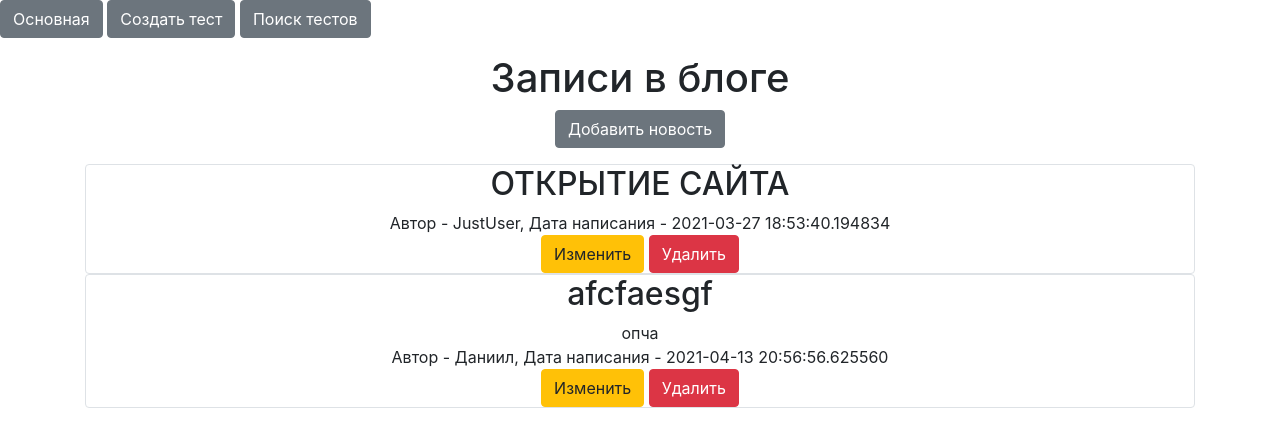
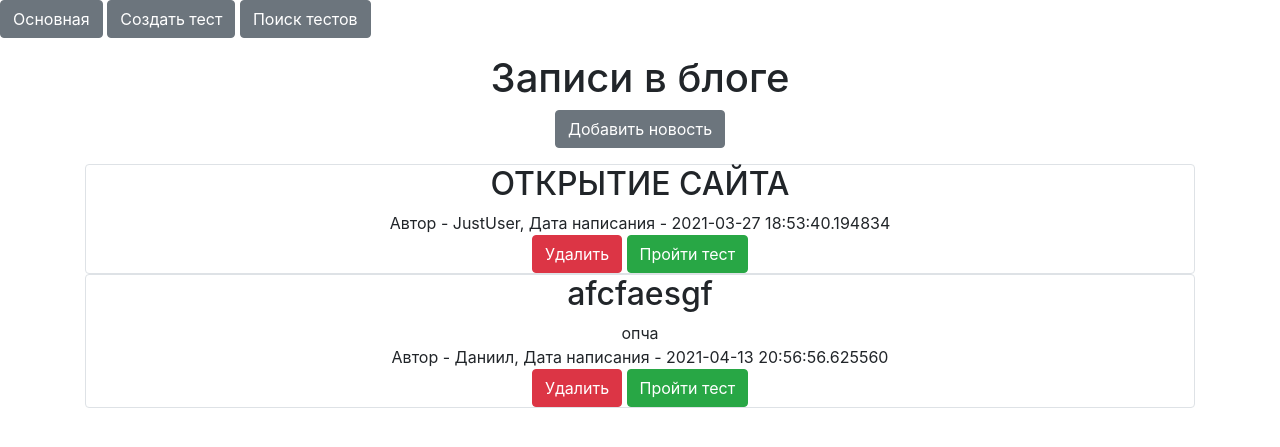
Before and after one commit to w-o-p/web, a Flask app: page / in a window 1280 px wide. Shown: the part 74-521 px from the top of the page. Run offline with Flask 2, Linux system fonts and the light colour scheme; a user stored in the database is signed in; data comes from the database, SQL or seed files in the repository; some libraries are stand-ins or nearby versions.

Commit message:
run_test

```diff
--- a/forms/news.py
+++ b/forms/news.py
@@ -18,6 +18,7 @@ class TestForm(FlaskForm):
     submit = SubmitField('Сохранить тест')
     run_test = SubmitField('Пройти тест')
     add_picture = SubmitField('Добавить изображение')
+    but_answer = SubmitField("Раньше 8")
 
 
     save_question = False
--- a/main.py
+++ b/main.py
@@ -136,6 +136,13 @@ def edit_news():
     return render_template('test.html', form=form)
 
 
+@app.route('/tests_run', methods=['GET', 'POST'])
+@login_required
+def run_news():
+    form = TestForm()
+    return render_template('run_test.html', form=form)
+
+
 @app.route('/tests_delete/<int:id>', methods=['GET', 'POST'])
 @login_required
 def news_delete(id):
--- a/templates/index.html
+++ b/templates/index.html
@@ -18,13 +18,19 @@
     </div>
     {% if current_user.is_authenticated and (current_user == item.user or current_user.admin) %}
     <div>
-        <a href="/tests/{{ item.id }}" class="btn btn-warning">
-            Изменить
-        </a>
         <a href="/tests_delete/{{ item.id }}" class="btn btn-danger">
             Удалить
         </a>
+        <a href="/tests_page" class="btn btn-success">
+            Пройти тест
+        </a>
     </div>
+    {% else %}
+       <div>
+           <a href="/tests_page" class="btn btn-success">
+            Пройти тест
+        </a>
+       </div>
     {% endif %}
 </div>
 {% endfor %}
```
Also changed, not shown: templates/run_test.html (added, +11 -0 lines).
